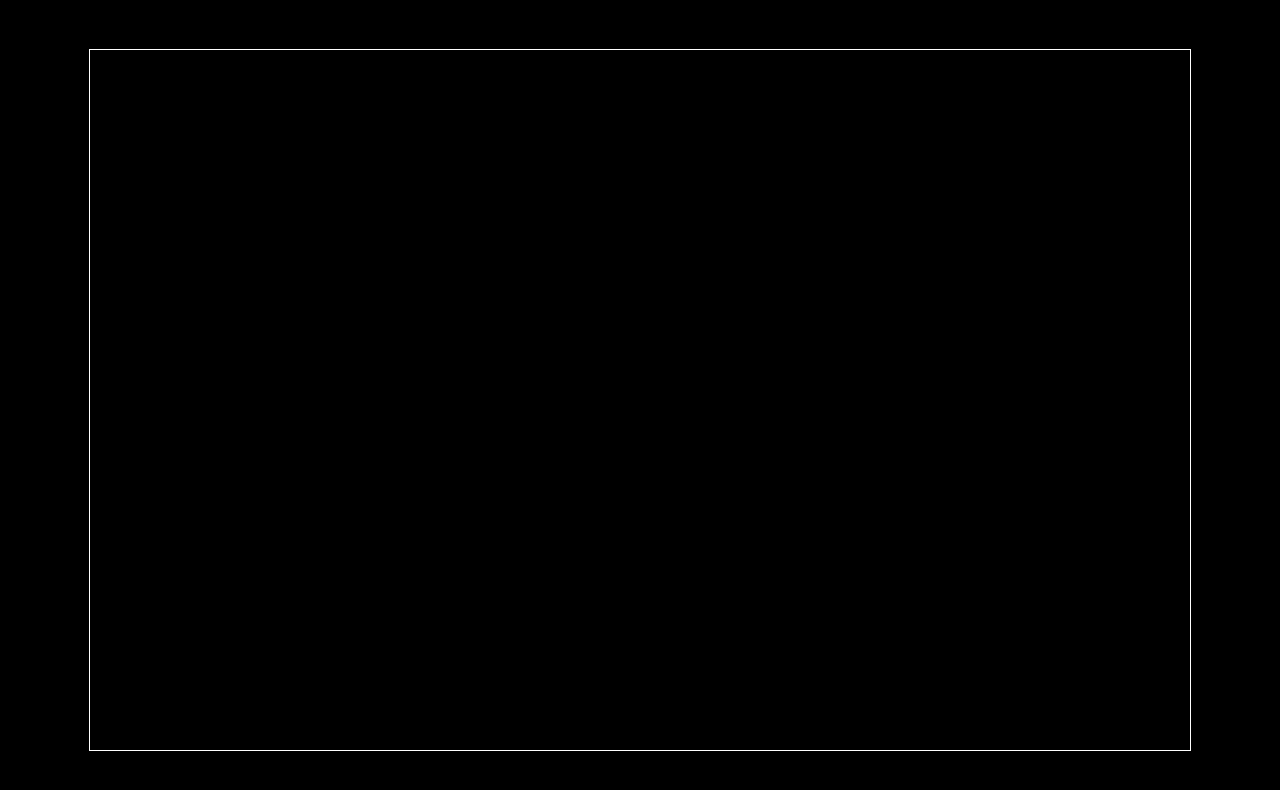
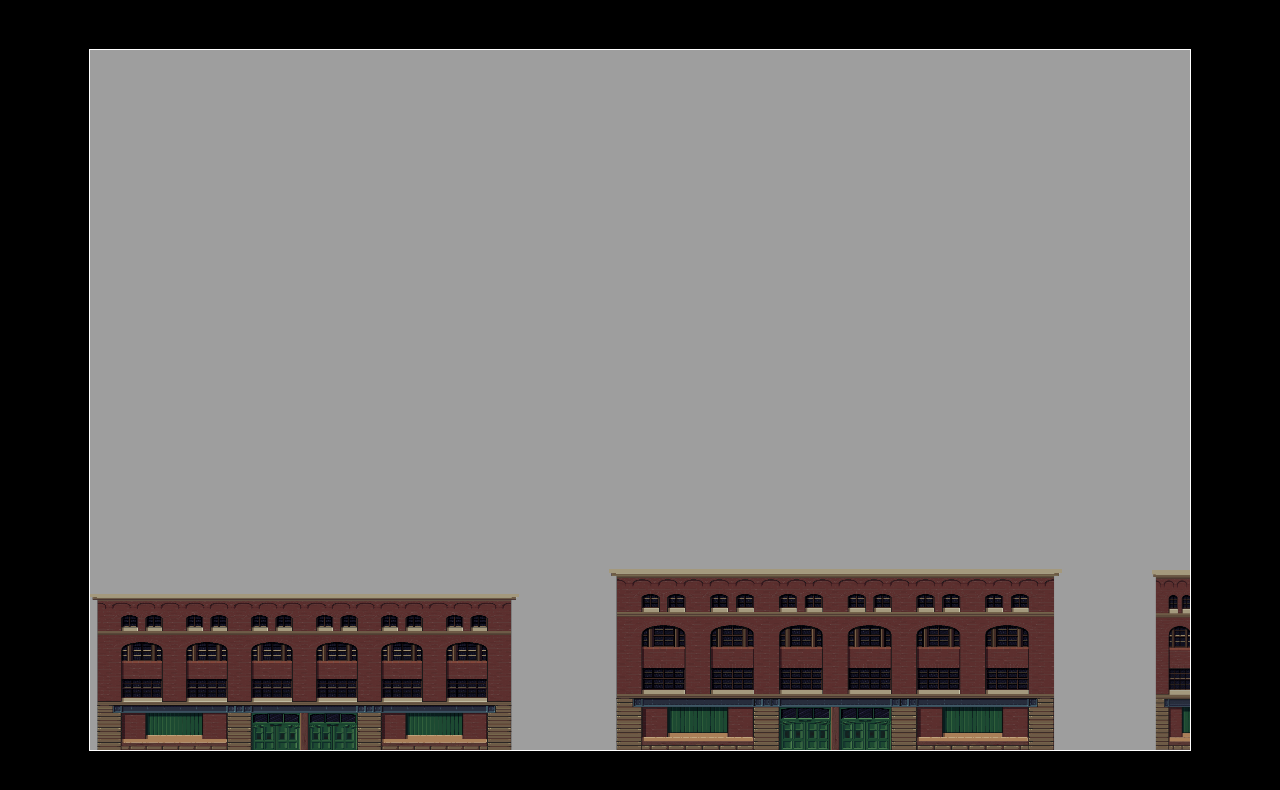
Before and after one commit to Pudv95/Spiderman_Game, a plain HTML site: page index.html in a window 1280 px wide. Drawn offline with Linux system fonts and the light colour scheme.

Commit message:
create a controllable background

```diff
--- a/js/script.js
+++ b/js/script.js
@@ -1,19 +1,109 @@
-const canvas = document.getElementsByTagName("canvas")[0]
+const canvas = document.getElementsByTagName("canvas")[0];
 const context = canvas.getContext("2d");
 
 canvas.width = 1100;
 canvas.height = 700;
 
 
-function draw(context){
+const backgroundImage = new Image();
+backgroundImage.src = "../assets/background/background.png";
 
+console.log(backgroundImage);
+
+const buildingImage = new Image();
+buildingImage.src = "../assets/background/building.png";
+
+let backgroundX = 0;
+let backgroundY = 0;
+
+const minWidth = 200;
+const maxWidth = 500;
+const backgroundSpeed = 5; // Background speed (slower than buildings)
+const buildingSpeed = 11; // Buildings speed
+const buildingSpacing = 90; // spacing
+
+function getRandomHeight() {
+    return Math.random() * (200 - 150) + 150;
 }
 
-function game(){
+function getRandomWidth() {
+    return Math.random() * (maxWidth - minWidth) + minWidth;
+}
+
+function Building(x, y, width, height) {
+    this.x = x;
+    this.y = y;
+    this.width = width;
+    this.height = height;
+}
+
+const buildings = [];
+
+function generateBuildings() {
+    let x = 0; // Start adding buildings from the left edge
+
+    while (x < maxWidth) {
+        const height = getRandomHeight();
+        const width = getRandomWidth();
+        const y = canvas.height -height;
+        const building = new Building(x, y, width, height);
+        buildings.push(building);
+        x += (width + buildingSpacing); // Adjust the spacing
 
 
+    }
+}
+
+generateBuildings(); // Generate initial buildings
+
+
+function draw(context) {
+    context.clearRect(0, 0, canvas.width, canvas.height);
+
+    context.drawImage(backgroundImage, backgroundX, backgroundY, canvas.width, canvas.height);
+    context.drawImage(backgroundImage, backgroundX + canvas.width, 0, canvas.width, canvas.height);
+
+
+    if (backgroundX <= -canvas.width) {
+        backgroundX = 0;
+    }
+
+    for (const building of buildings) {
+        context.drawImage(buildingImage, building.x, building.y, building.width, building.height);
+         // Move the buildings to the left
+    }
+
+    // Remove buildings that have moved off the screen
+    // buildings.forEach((building, index) => {
+    //     if (building.x + building.width < 0) {
+    //         buildings.splice(index, 1);
+    //     }
+    // });
+
+    // Generate new buildings
+    const lastBuilding = buildings[buildings.length - 1];
+    if (lastBuilding.x + lastBuilding.width <= canvas.width) {
+        const width = getRandomWidth();
+        const height = getRandomHeight();
+        const x = lastBuilding.x + lastBuilding.width + buildingSpacing;
+        const y = canvas.height - height;
+        buildings.push(new Building(x, y, width, height));
+    }
+}
+
+function game() {
     draw(context);
     requestAnimationFrame(game);
 }
 
+window.addEventListener('keydown', (event) => {
+    if (event.key === 'ArrowRight') {
+        backgroundX -= backgroundSpeed;
+        for (const building of buildings) {
+            building.x -= buildingSpeed; // Move the buildings with the background
+        } // Decrement when moving right
+    }
+
+});
+
 game();
--- a/style.css
+++ b/style.css
@@ -13,5 +13,6 @@ body {
 /*canvas border*/
 
 canvas {
-    border: 1px solid #ffffff;/
+    border: 1px solid #ffffff;
+
 }
```
Also changed, not shown: index.html (+2 -0 lines), assets/background/building.png (added), 1 other file.
